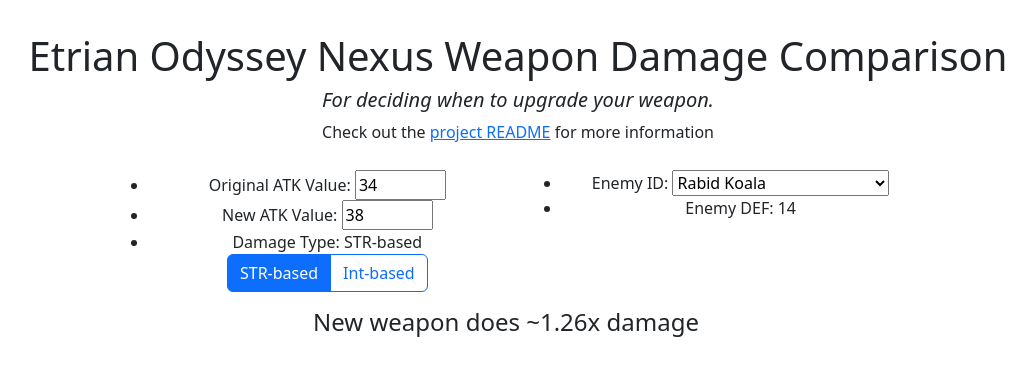
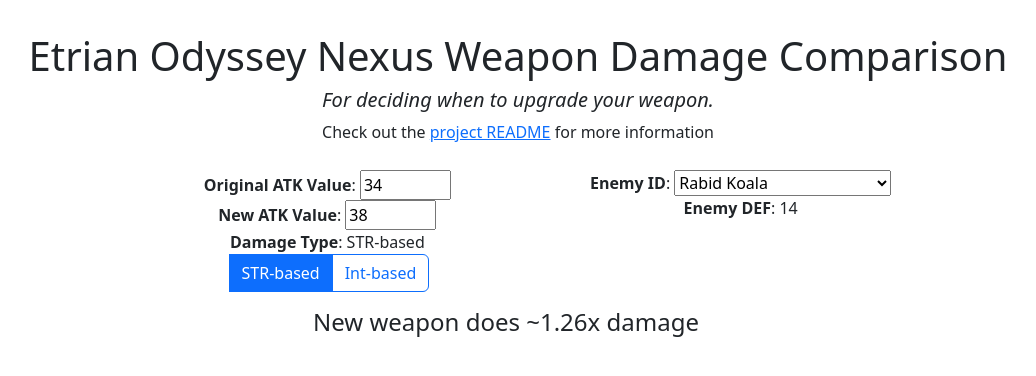
Before and after one commit to aturfah/eo5x-weapon-dmg, a React (Vite) app: page / in a window 1280 px wide. Shown: the top 376 px of the page, without its empty margins (122-1158 px from the left). Built offline with nearby package versions, Linux system fonts and the light colour scheme.

Commit message:
Finalize styling

```diff
--- a/src/App.tsx
+++ b/src/App.tsx
@@ -122,10 +122,10 @@
       <div className='col-sm-2'></div>
       <div className='col-sm-4'>
         <ul>
-          <li>Original ATK Value: <input type="text" value={atkOrig} size={4} onChange={(val) => setWAtkO(Number(val.target.value))}/></li>
-          <li>New ATK Value: <input type="text" value={atkNew} size={4} onChange={(val) => setWAtkN(Number(val.target.value))}/></li>
-          <li>Damage Type: {strDmg ? "STR-based" : "INT-based"}</li>
-          <div className="btn-group" role="group" aria-label="Basic checkbox toggle button group">
+          <li><b>Original ATK Value</b>: <input type="text" value={atkOrig} size={4} onChange={(val) => setWAtkO(Number(val.target.value))}/></li>
+          <li><b>New ATK Value</b>: <input type="text" value={atkNew} size={4} onChange={(val) => setWAtkN(Number(val.target.value))}/></li>
+          <li><b>Damage Type</b>: {strDmg ? "STR-based" : "INT-based"}</li>
+          <div className="btn-group" role="group" aria-label="Basic checkbox toggle button group"> &nbsp;<br/>
             <input type="checkbox" className="btn-check" checked={strDmg} id="btncheck1" onChange={() => setStrDmg(true)} />
             <label className="btn btn-outline-primary" htmlFor="btncheck1">STR-based</label>
 
@@ -136,7 +136,7 @@
       </div>
       <div className='col-sm-4'>
         <ul>
-          <li>Enemy ID:&nbsp;
+          <li><b>Enemy ID</b>:&nbsp;
             <select name="pets" value={eName} onChange={(val) => setEName(val.target.value)} id="pet-select">
               <option value="debug">Rabid Koala</option>
               <option value="blossombeast">Blossombeast</option>
@@ -171,7 +171,7 @@
               <option value="jormungandr_full">Jormungandr (Postgame)</option>
             </select>
           </li>
-          <li>Enemy {strDmg ? "DEF" : "MDF"}: {getEDef(eName, strDmg)}</li>
+          <li><b>Enemy {strDmg ? "DEF" : "MDEF"}</b>: {getEDef(eName, strDmg)}</li>
         </ul>
       </div>
       <div className='row'>
--- a/src/index.css
+++ b/src/index.css
@@ -57,3 +57,7 @@
 div.headerRow {
   padding-bottom: 10px;
 }
+
+ul {
+  list-style-type: none;
+}
```
